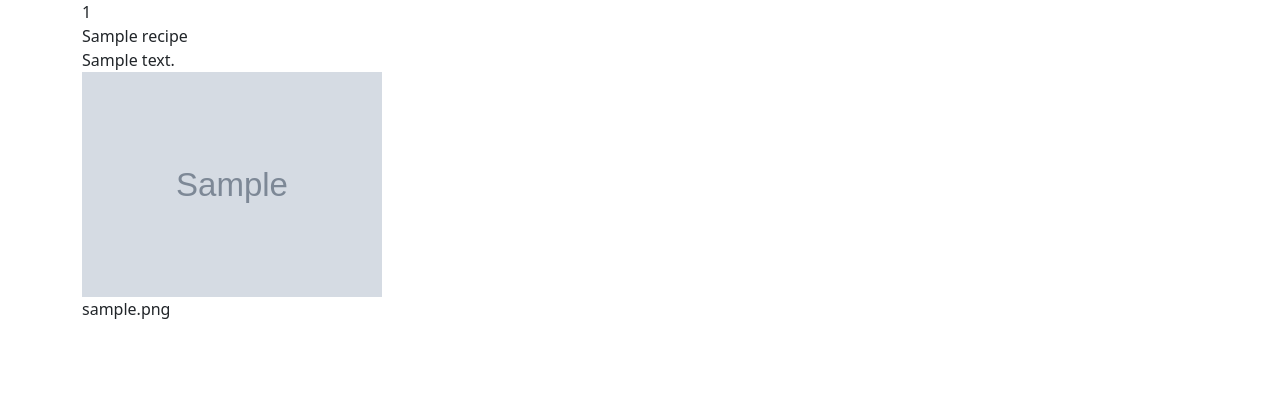
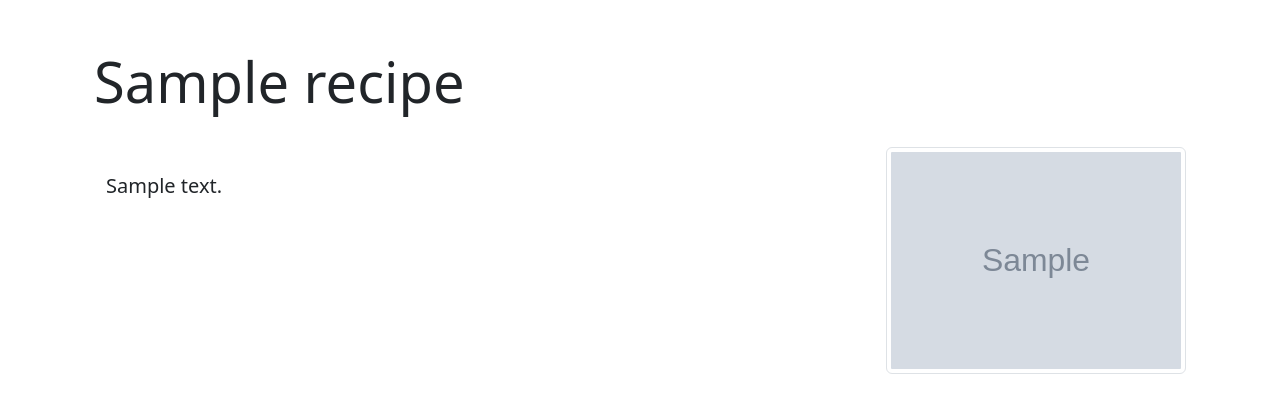
Before and after one commit to yannistrf/Recipity, a Flask app: page /recipe/1 in a window 1280 px wide. Shown: the part 57-470 px from the top of the page. Run offline with Flask 3, Linux system fonts and the light colour scheme; a user stored in the database is signed in; tables that the repository leaves empty hold one stand-in row (values such as "Sample post"); grey boxes marked "Sample" are stand-in pictures.

Commit message:
Made recipe view page

```diff
--- a/app/models.py
+++ b/app/models.py
@@ -4,7 +4,7 @@ from . import db
 class Recipe(db.Model):
     id = db.Column(db.Integer, primary_key=True)
     name = db.Column(db.String(128), nullable=False)
-    desc = db.Column(db.String(1000), nullable=False)
+    desc = db.Column(db.Text, nullable=False)
     photo_path = db.Column(db.String(1000), nullable=True)
     user_id = db.Column(db.String(128), db.ForeignKey('user.id'), nullable=False)
     user = db.relationship('User', back_populates='recipes')
--- a/app/templates/recipe.html
+++ b/app/templates/recipe.html
@@ -1,11 +1,46 @@
 {% extends "base.html" %}
 {% block content %}
 
-{{ recipe.id }} <br>
-{{ recipe.name }} <br>
-{{ recipe.desc }} <br>
+<style>
+    .recipe-container {
+        display: flex;
+        flex-wrap: wrap;
+        justify-content: space-between;
+        align-items: flex-start;
+    }
 
-<img src="{{ url_for('static', filename=recipe.photo_path) }}" style="max-width: 300px; max-height: 300px;"> <br>
-{{ recipe.photo_path }}
+    .recipe-photo {
+        flex: 1;
+        max-width: 300px;
+        margin-left: 20px;
+    }
+
+    .recipe-description {
+        flex: 5;
+        margin-right: 20px;
+        overflow-x: hidden;
+        white-space: pre-wrap;  /* Maintains newlines */
+        word-wrap: break-word;  /* Prevents horizontal scrolling */
+        overflow-wrap: break-word;  /* Ensures word wrapping */
+    }
+</style>
+
+
+<div class="container mt-5">
+    <h1 class="display-4">{{ recipe.name }}</h1>
+
+    <div class="recipe-container">
+        <div class="container recipe-description">
+            <p class="lead">{{ recipe.desc }}</p>
+        </div>
+
+        {% if "default" not in recipe.photo_path %} <!-- if it's the default photo leave it empty -->
+            <div class="my-4 recipe-photo">
+                <img src="{{ url_for('static', filename=recipe.photo_path) }}" class="img-thumbnail" style="max-width: 300px; max-height: 300px;"> <br>
+            </div>
+        {% endif %}
+    </div>
+
+</div>
 
 {% endblock %}
```
